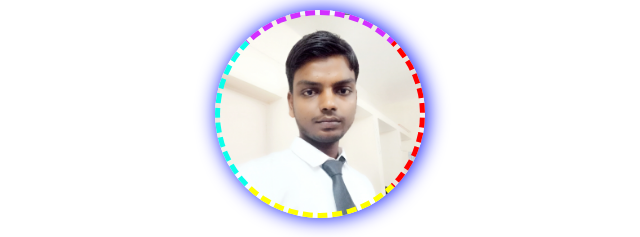
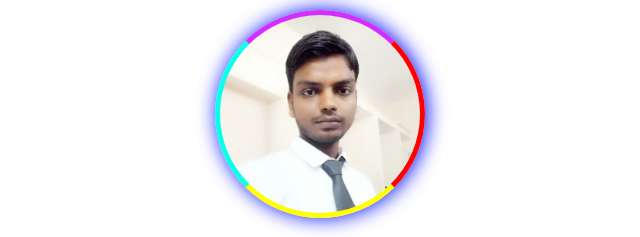
Before and after one commit to rajkumarmotivationspeaker/My-profile-, a plain HTML site: page index.html in a window 1280 px wide. Shown: the top 237 px of the page, 320-960 px from the left. Drawn offline with Linux system fonts and the light colour scheme.

Commit message:
Update index.html

```diff
--- a/index.html
+++ b/index.html
@@ -56,7 +56,7 @@
             margin:  auto;
             border-width: 5px;
             border-color: red yellow rgb(10, 255,   235) rgb(200, 0, 255) ;
-            border-style: dashed ;
+            border-style: solid ;
             border-radius: 100%;
             box-shadow: 2px 0px 20px  hwb(237 0% 2%) ;
             animation: pbcolor  10s infinite ;
```
